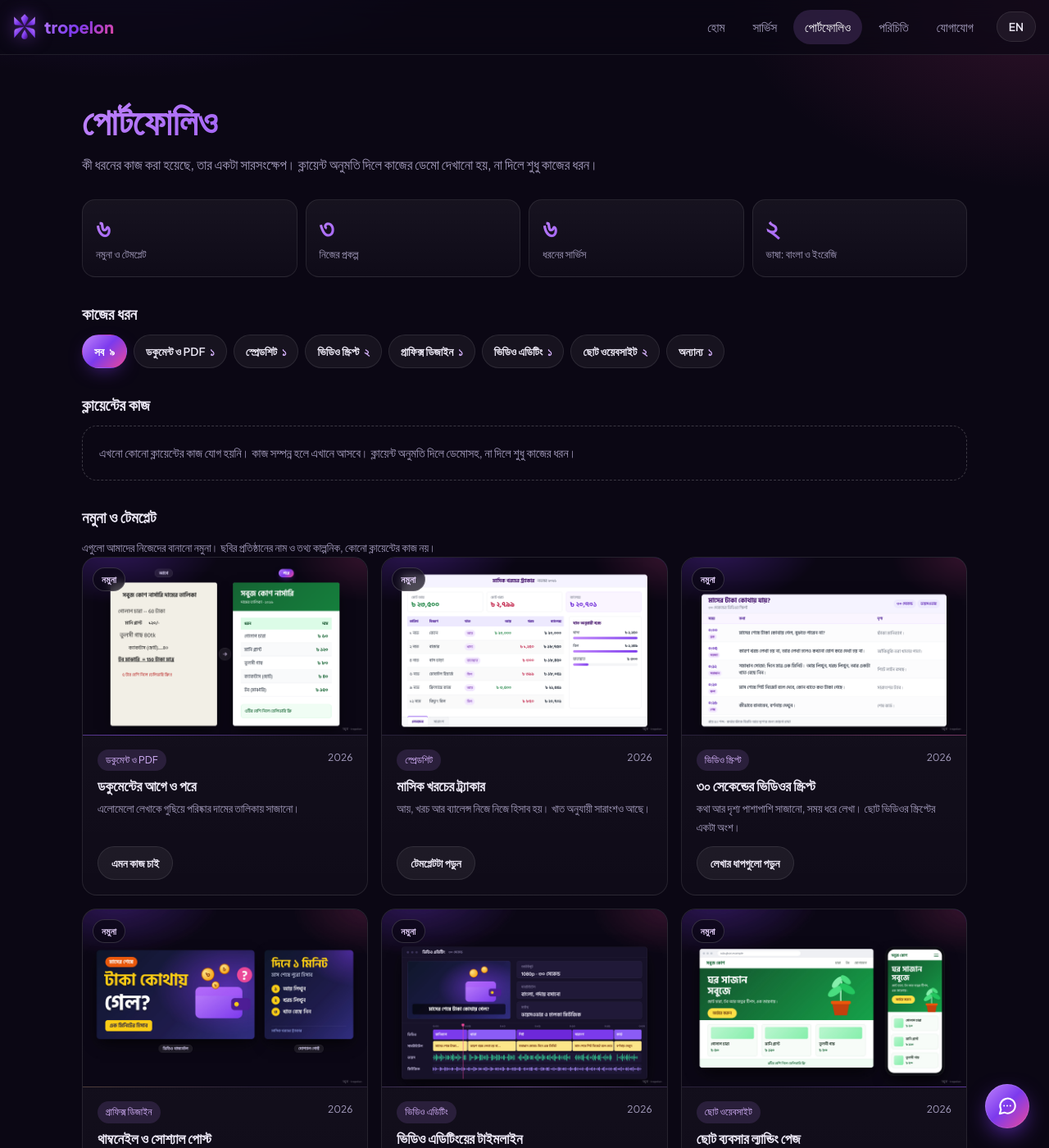
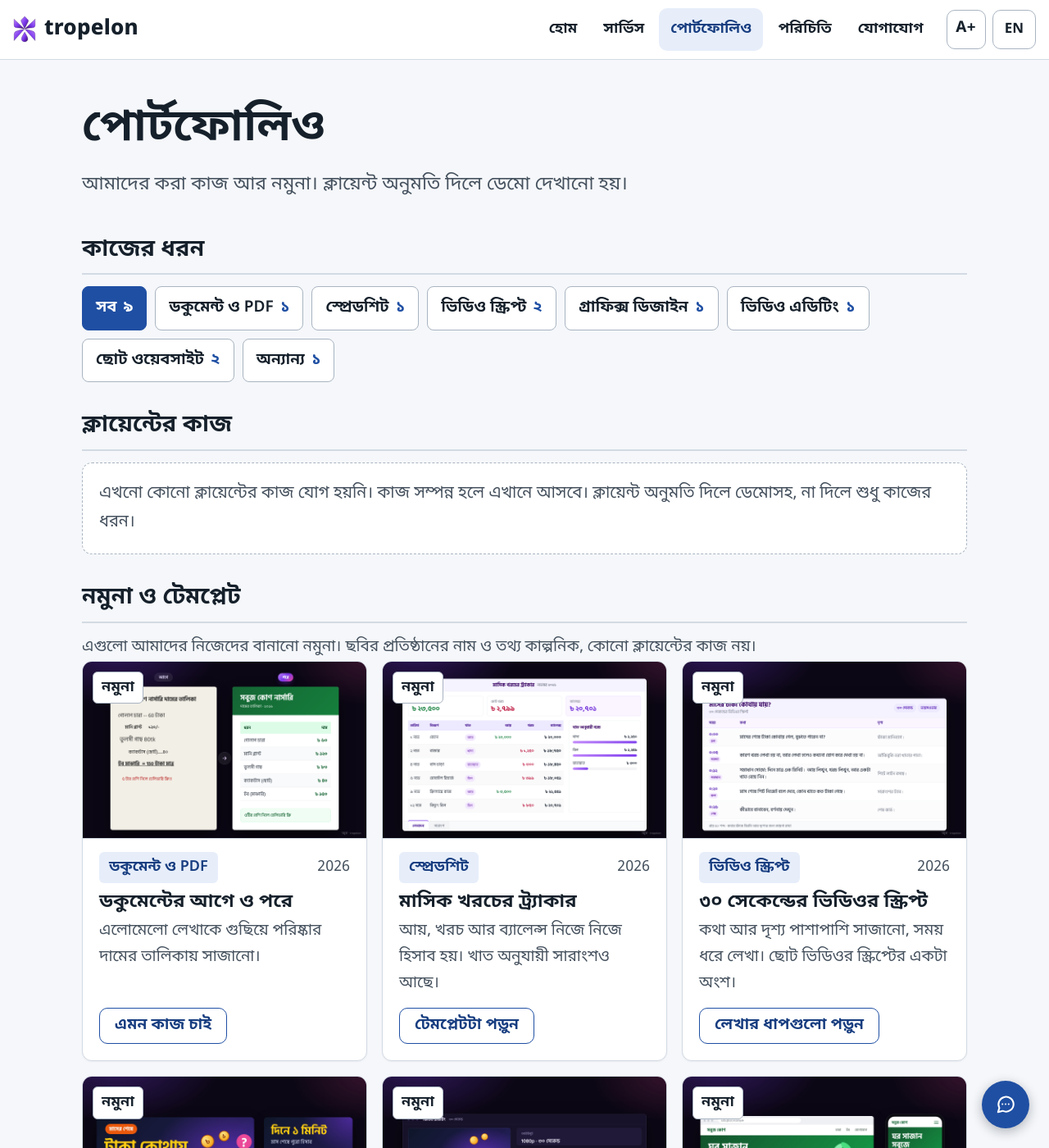
Before and after one commit to tropelon/Ponzile, a Jekyll site: the page built from portfolio.html, in a window 1280 px wide and 1400 px high. Shown: the whole window at 82% size. Built offline with Jekyll 4.4.1, drawn with Linux system fonts in a browser that asks for light colours; some of the changed text lies outside the part shown.

Commit message:
Update portfolio.html

```diff
--- a/portfolio.html
+++ b/portfolio.html
@@ -1,5 +1,6 @@
 ---
 layout: default
+theme: light
 title: Portfolio
 description: ক্লায়েন্টের কাজ, নমুনা ও নিজের প্রকল্প, অনুমতি নিয়ে দেখানো | Client work, samples and own projects, shown with permission
 permalink: /portfolio/
@@ -15,87 +16,83 @@ permalink: /portfolio/
 {%- assign n_rev = 0 -%}
 {%- for r in site.data.reviews.reviews -%}{%- if r.consent == true and r.text_bn and r.text_bn != '' -%}{%- assign n_rev = n_rev | plus: 1 -%}{%- endif -%}{%- endfor -%}
 <style>
-  .pf-hero{padding:28px 0 6px}
-  .pf-hero h1{font-size:clamp(1.9rem,6.5vw,2.8rem);font-weight:800}
-  .pf-stats{display:grid;grid-template-columns:repeat(2,1fr);gap:10px;margin-top:22px}
+  .pf-hero{padding:24px 0 6px}
+  .pf-hero h1{font-size:clamp(1.55rem,6.5vw,2.7rem);font-weight:800}
+  .pf-stats{display:grid;grid-template-columns:repeat(2,1fr);gap:12px;margin-top:22px}
   .pf-stat:last-child:nth-child(odd){grid-column:1/-1}
-  @media (min-width:700px){.pf-stats{grid-template-columns:repeat(auto-fit,minmax(140px,1fr))}.pf-stat:last-child:nth-child(odd){grid-column:auto}}
-  .pf-stat{border:1px solid var(--line);border-radius:16px;padding:14px 16px;background:linear-gradient(180deg,rgba(255,255,255,.05),rgba(255,255,255,.02))}
-  .pf-stat b{display:block;font-size:2.1rem;line-height:1.1;font-weight:800;background:var(--grad);-webkit-background-clip:text;background-clip:text;color:transparent}
-  .pf-stat span{font-size:.82rem;color:var(--muted)}
+  @media (min-width:700px){.pf-stats{grid-template-columns:repeat(auto-fit,minmax(160px,1fr))}.pf-stat:last-child:nth-child(odd){grid-column:auto}}
+  .pf-stat{border:1px solid var(--line);border-radius:var(--r);padding:14px 18px;background:#fff;box-shadow:0 1px 2px rgba(16,24,40,.05)}
+  .pf-stat b{display:block;font-size:2rem;line-height:1.2;font-weight:800;color:var(--primary)}
+  .pf-stat span{font-size:.95rem;color:var(--muted)}
 
-  .pf-filters{display:flex;flex-wrap:wrap;gap:8px;margin-top:6px}
-  .pf-f{font:inherit;font-size:.85rem;font-weight:600;color:var(--text);padding:8px 14px;border-radius:999px;border:1px solid var(--line);background:rgba(255,255,255,.05);cursor:pointer}
-  .pf-f b{margin-left:6px;color:#d8b4fe}
-  .pf-f.on{background:var(--grad);border-color:transparent;color:#fff;box-shadow:0 8px 24px -10px rgba(124,58,237,.8)}
-  .pf-f.on b{color:#fff}
+  .pf-filters{display:flex;flex-wrap:wrap;gap:10px;margin-top:6px}
+  .pf-f{font:inherit;font-size:.95rem;font-weight:600;color:var(--text);padding:9px 16px;min-height:44px;border-radius:8px;border:1.5px solid var(--line-strong);background:#fff;cursor:pointer}
+  .pf-f:hover{border-color:var(--primary)}
+  .pf-f b{margin-left:8px;color:var(--primary)}
+  .pf-f.on{background:var(--primary);border-color:var(--primary);color:var(--on-primary)}
+  .pf-f.on b{color:var(--on-primary)}
 
-  .pf-grid{display:grid;gap:16px;grid-template-columns:1fr}
+  .pf-grid{display:grid;gap:18px;grid-template-columns:1fr}
   @media (min-width:560px){.pf-grid{grid-template-columns:repeat(2,1fr)}}
   @media (min-width:900px){.pf-grid{grid-template-columns:repeat(3,1fr)}}
-  .pf-card{display:flex;flex-direction:column;border:1px solid var(--line);border-radius:var(--r);overflow:hidden;background:linear-gradient(180deg,rgba(255,255,255,.05),rgba(255,255,255,.02))}
+  .pf-card{display:flex;flex-direction:column;border:1px solid var(--line);border-radius:var(--r);overflow:hidden;background:#fff;box-shadow:0 1px 2px rgba(16,24,40,.05)}
   .pf-card[hidden]{display:none}
   .pf-thumb{position:relative;aspect-ratio:16/10;display:grid;place-items:center;overflow:hidden;border-bottom:1px solid var(--line)}
   .pf-thumb img{position:absolute;inset:0;width:100%;height:100%;object-fit:cover;display:block}
-  .pf-badge{position:absolute;left:12px;top:12px;font-size:.7rem;font-weight:700;letter-spacing:.03em;padding:4px 10px;border-radius:999px;background:rgba(10,6,20,.72);border:1px solid rgba(255,255,255,.16);color:#e9d5ff;backdrop-filter:blur(6px);-webkit-backdrop-filter:blur(6px)}
-  .pf-glyph{width:74px;height:74px;border-radius:22px;display:grid;place-items:center;background:rgba(255,255,255,.08);border:1px solid rgba(255,255,255,.18)}
-  .pf-glyph svg,.pf-lock svg{width:36px;height:36px;fill:none;stroke:#e9d5ff;stroke-width:1.5;stroke-linecap:round;stroke-linejoin:round}
-  .pf-lockp{background:repeating-linear-gradient(135deg,rgba(255,255,255,.045) 0 10px,rgba(255,255,255,0) 10px 20px),radial-gradient(100% 100% at 50% 0%,rgba(124,58,237,.20),transparent 70%),#110a21}
-  .pf-lock{display:flex;flex-direction:column;align-items:center;gap:8px;padding:0 18px;text-align:center;font-size:.86rem;color:var(--muted)}
-  .pf-body{padding:14px 18px 18px;display:flex;flex-direction:column;flex:1}
+  .pf-badge{position:absolute;left:12px;top:12px;font-size:.9rem;font-weight:700;padding:3px 10px;border-radius:6px;background:#fff;border:1px solid var(--line-strong);color:var(--text)}
+  .pf-glyph{width:74px;height:74px;border-radius:16px;display:grid;place-items:center;background:#fff;border:1px solid var(--line)}
+  .pf-glyph svg,.pf-lock svg{width:36px;height:36px;fill:none;stroke:var(--primary);stroke-width:1.6;stroke-linecap:round;stroke-linejoin:round}
+  .pf-lockp{background:var(--soft)}
+  .pf-lock svg{stroke:#6b7683}
+  .pf-lock{display:flex;flex-direction:column;align-items:center;gap:8px;padding:0 18px;text-align:center;font-size:.95rem;color:var(--muted)}
+  .pf-body{padding:16px 20px 20px;display:flex;flex-direction:column;flex:1}
   .pf-body .tag{align-self:flex-start;margin:0}
-  .pf-body h3{font-size:1.08rem;font-weight:800;margin:8px 0 4px}
+  .pf-body h3{font-size:1.15rem;font-weight:800;margin:8px 0 4px}
   .pf-body .meta{margin-bottom:12px}
-  .pf-body .btn{margin-top:auto;align-self:flex-start;padding:8px 16px;font-size:.85rem}
-  .pf-yr{float:right;font-size:.75rem;color:var(--muted);margin-top:3px}
-  .pf-empty{border:1px dashed rgba(255,255,255,.2);border-radius:var(--r);padding:20px;color:var(--muted);font-size:.92rem}
+  .pf-body .btn{margin-top:auto;align-self:flex-start;min-height:44px;padding:8px 18px;font-size:.95rem}
+  .pf-yr{float:right;font-size:.9rem;color:var(--muted);margin-top:3px}
+  .pf-empty{border:1.5px dashed var(--line-strong);border-radius:var(--r);padding:20px;color:var(--muted);font-size:1rem;background:#fff}
 
-  .p-doc{background:radial-gradient(120% 100% at 15% 0%,rgba(124,58,237,.55),transparent 60%),radial-gradient(90% 90% at 100% 100%,rgba(236,72,153,.30),transparent 60%),#150c27}
-  .p-sheet{background:radial-gradient(120% 100% at 0% 100%,rgba(52,211,153,.18),transparent 55%),radial-gradient(110% 100% at 90% 0%,rgba(124,58,237,.50),transparent 60%),#120a24}
-  .p-script{background:radial-gradient(110% 100% at 90% 0%,rgba(236,72,153,.38),transparent 60%),radial-gradient(100% 100% at 0% 100%,rgba(124,58,237,.45),transparent 60%),#140b26}
-  .p-design{background:radial-gradient(110% 100% at 0% 0%,rgba(251,191,36,.18),transparent 55%),radial-gradient(110% 100% at 100% 100%,rgba(236,72,153,.38),transparent 60%),#150b27}
-  .p-video{background:radial-gradient(110% 100% at 50% 0%,rgba(192,132,252,.38),transparent 60%),radial-gradient(100% 100% at 100% 100%,rgba(56,189,248,.16),transparent 55%),#130a25}
-  .p-web{background:radial-gradient(110% 100% at 100% 0%,rgba(124,58,237,.50),transparent 60%),radial-gradient(100% 100% at 0% 100%,rgba(192,132,252,.22),transparent 60%),#140b26}
+  .p-doc{background:#e7eefa}.p-sheet{background:#e4f4ec}.p-script{background:#fcf0d6}.p-design{background:#efeafb}.p-video{background:#e1f2f6}.p-web{background:#e9eff8}
 
   .rv-sec[hidden],.rv[hidden]{display:none}
   .rv-note{margin:-6px 0 14px}
-  .rv-grid{display:grid;gap:14px;grid-template-columns:1fr}
+  .rv-grid{display:grid;gap:16px;grid-template-columns:1fr}
   @media (min-width:700px){.rv-grid{grid-template-columns:repeat(2,1fr)}}
   @media (min-width:1000px){.rv-grid{grid-template-columns:repeat(3,1fr)}}
-  .rv{display:flex;flex-direction:column;gap:14px;border:1px solid var(--line);border-radius:var(--r);padding:18px;background:linear-gradient(180deg,rgba(255,255,255,.05),rgba(255,255,255,.02))}
-  .rv blockquote{position:relative;margin:0;padding-top:22px;font-size:.98rem;line-height:1.75;white-space:pre-line;overflow-wrap:anywhere}
-  .rv blockquote::before{content:"\201C";position:absolute;left:-2px;top:-8px;font-size:3rem;line-height:1;color:var(--accent);opacity:.6}
-  .rv footer{margin-top:auto;display:flex;flex-wrap:wrap;align-items:center;gap:8px 10px;font-size:.85rem}
+  .rv{display:flex;flex-direction:column;gap:14px;border:1px solid var(--line);border-radius:var(--r);padding:20px;background:#fff;box-shadow:0 1px 2px rgba(16,24,40,.05)}
+  .rv blockquote{position:relative;margin:0;padding-top:24px;font-size:1.02rem;line-height:1.8;white-space:pre-line;overflow-wrap:anywhere}
+  .rv blockquote::before{content:"\201C";position:absolute;left:-2px;top:-8px;font-size:3rem;line-height:1;color:var(--primary);opacity:.5}
+  .rv footer{margin-top:auto;display:flex;flex-wrap:wrap;align-items:center;gap:8px 10px;font-size:.95rem}
   .rv-name{font-weight:700}
   .rv footer .tag{margin:0}
-  .rv-yr{margin-left:auto;font-size:.75rem;color:var(--muted)}
-  .rv .btn{align-self:flex-start;padding:7px 14px;font-size:.82rem}
-  .pf-rules{display:grid;gap:12px;grid-template-columns:repeat(auto-fit,minmax(240px,1fr));margin-top:6px}
-  .pf-rule{border:1px solid var(--line);border-radius:16px;padding:16px;background:rgba(255,255,255,.03)}
-  .pf-rule h3{font-size:1rem;margin-bottom:4px}
-  .pf-ico{width:42px;height:42px;border-radius:14px;display:grid;place-items:center;margin-bottom:10px;background:rgba(192,132,252,.14);border:1px solid rgba(192,132,252,.28)}
-  .pf-ico svg{width:22px;height:22px;fill:none;stroke:#d8b4fe;stroke-width:1.7;stroke-linecap:round;stroke-linejoin:round}
-  .pf-cta{margin-top:34px;text-align:center;padding:28px 18px;border-radius:var(--r);border:1px solid rgba(192,132,252,.35);background:linear-gradient(135deg,rgba(124,58,237,.22),rgba(236,72,153,.10))}
-  .pf-cta h2{font-size:1.35rem}
-  .pf-cta p{color:var(--muted);margin:8px auto 0;max-width:52ch}
+  .rv-yr{margin-left:auto;font-size:.9rem;color:var(--muted)}
+  .rv .btn{align-self:flex-start;min-height:44px;padding:8px 16px;font-size:.95rem}
+  .pf-rules{display:grid;gap:14px;grid-template-columns:repeat(auto-fit,minmax(250px,1fr));margin-top:6px}
+  .pf-rule{border:1px solid var(--line);border-radius:var(--r);padding:18px;background:#fff;box-shadow:0 1px 2px rgba(16,24,40,.05)}
+  .pf-rule h3{font-size:1.1rem;margin-bottom:4px}
+  .pf-ico{width:46px;height:46px;border-radius:12px;display:grid;place-items:center;margin-bottom:10px;background:var(--primary-tint)}
+  .pf-ico svg{width:24px;height:24px;fill:none;stroke:var(--primary);stroke-width:1.9;stroke-linecap:round;stroke-linejoin:round}
+  .more-body .pf-rules{margin-top:0}
+  .more-body .pf-rule{box-shadow:none}
+  .pf-cta{margin-top:40px;text-align:center;padding:34px 20px;border-radius:var(--r);background:var(--primary);color:#fff}
+  .pf-cta h2{font-size:1.5rem;color:#fff}
+  .pf-cta p{color:#dbe6f8;margin:10px auto 0;max-width:52ch;font-size:1.05rem}
   .pf-cta .actions{justify-content:center}
+  .pf-cta .btn-primary{background:#fff;border-color:#fff;color:var(--primary-dark)}
+  .pf-cta .btn-primary:hover{background:var(--primary-tint)}
+  .pf-cta .btn{background:transparent;border-color:#fff;color:#fff}
+  .pf-cta .btn:hover{background:rgba(255,255,255,.14)}
 </style>
 
 <section class="pf-hero">
-  <h1 class="grad-text"><span class="bn">পোর্টফোলিও</span><span class="en">Portfolio</span></h1>
+  <h1><span class="bn">পোর্টফোলিও</span><span class="en">Portfolio</span></h1>
   <p class="lead">
-    <span class="bn">কী ধরনের কাজ করা হয়েছে, তার একটা সারসংক্ষেপ। ক্লায়েন্ট অনুমতি দিলে কাজের ডেমো দেখানো হয়, না দিলে শুধু কাজের ধরন।</span>
-    <span class="en">A summary of the kind of work done. When a client gives permission, a demo of the work is shown. When they do not, only the type of work is shown.</span>
+    <span class="bn">আমাদের করা কাজ আর নমুনা। ক্লায়েন্ট অনুমতি দিলে ডেমো দেখানো হয়।</span>
+    <span class="en">Our work and samples. A demo is shown when the client gives permission.</span>
   </p>
 </section>
 
-<div class="pf-stats">
-  {% if n_client > 0 %}<div class="pf-stat"><b class="num" data-n="{{ n_client }}">{{ n_client }}</b><span><span class="bn">ক্লায়েন্টের কাজ</span><span class="en">client jobs</span></span></div>{% endif %}
-  {% if n_sample > 0 %}<div class="pf-stat"><b class="num" data-n="{{ n_sample }}">{{ n_sample }}</b><span><span class="bn">নমুনা ও টেমপ্লেট</span><span class="en">samples and templates</span></span></div>{% endif %}
-  {% if n_own > 0 %}<div class="pf-stat"><b class="num" data-n="{{ n_own }}">{{ n_own }}</b><span><span class="bn">নিজের প্রকল্প</span><span class="en">own projects</span></span></div>{% endif %}
-  <div class="pf-stat"><b class="num" data-n="6">6</b><span><span class="bn">ধরনের সার্ভিস</span><span class="en">kinds of service</span></span></div>
-  <div class="pf-stat"><b class="num" data-n="2">2</b><span><span class="bn">ভাষা: বাংলা ও ইংরেজি</span><span class="en">languages: Bangla and English</span></span></div>
-</div>
 
 <h2 class="section-title"><span class="bn">কাজের ধরন</span><span class="en">Types of work</span></h2>
 <div class="pf-filters" id="pfFilters">
@@ -149,7 +146,7 @@ permalink: /portfolio/
                   {% else %}<path d="M12 3l1.8 5.2L19 10l-5.200 1.800L12 17l-1.800-5.200L5 10l5.200-1.800z"/>
                 {% endcase %}
               </svg></div>
-              {% if img != "" %}<img src="{{ img }}" alt="{{ w.title_en | default: w.title_bn | escape }}" loading="lazy">{% endif %}
+              {% if img != "" %}<img src="{{ img }}" alt="{{ w.title_bn | default: w.title_en | escape }}" loading="lazy">{% endif %}
             {% else %}
               <div class="pf-lock">
                 <svg viewBox="0 0 24 24" aria-hidden="true"><rect x="5" y="11" width="14" height="9" rx="2"/><path d="M8 11V8a4 4 0 0 1 8 0v3"/></svg>
@@ -213,7 +210,9 @@ permalink: /portfolio/
 </section>
 {% endif %}
 
-<h2 class="section-title"><span class="bn">প্রকাশের নিয়ম</span><span class="en">How work is shown</span></h2>
+<details class="more">
+  <summary><span class="bn">কাজ কীভাবে দেখানো হয়</span><span class="en">How work is shown</span></summary>
+  <div class="more-body">
 <div class="pf-rules">
   <div class="pf-rule">
     <div class="pf-ico"><svg viewBox="0 0 24 24" aria-hidden="true"><path d="m5 12 4 4 10-10"/></svg></div>
@@ -231,6 +230,8 @@ permalink: /portfolio/
     <p class="meta"><span class="bn">ক্লায়েন্ট পরে চাইলে তাঁর কাজ এখান থেকে সরিয়ে দেওয়া হয়।</span><span class="en">If a client asks later, their work is taken down from here.</span></p>
   </div>
 </div>
+  </div>
+</details>
 
 <section class="pf-cta">
   <h2><span class="bn">আপনার কাজটাও এখানে আসতে পারে</span><span class="en">Your job could be next</span></h2>
@@ -256,7 +257,7 @@ permalink: /portfolio/
   digits();
   try { new MutationObserver(digits).observe(document.documentElement, { attributes: true, attributeFilter: ['lang'] }); } catch (e) {}
 
-  // a demo image that fails to load is removed so the gradient shows instead of a broken icon
+  // a demo image that fails to load is removed so the tinted background shows instead of a broken icon
   [].forEach.call(document.querySelectorAll('.pf-thumb img'), function (im) {
     function drop() { if (im.parentNode) im.parentNode.removeChild(im); }
     im.addEventListener('error', drop);
```
